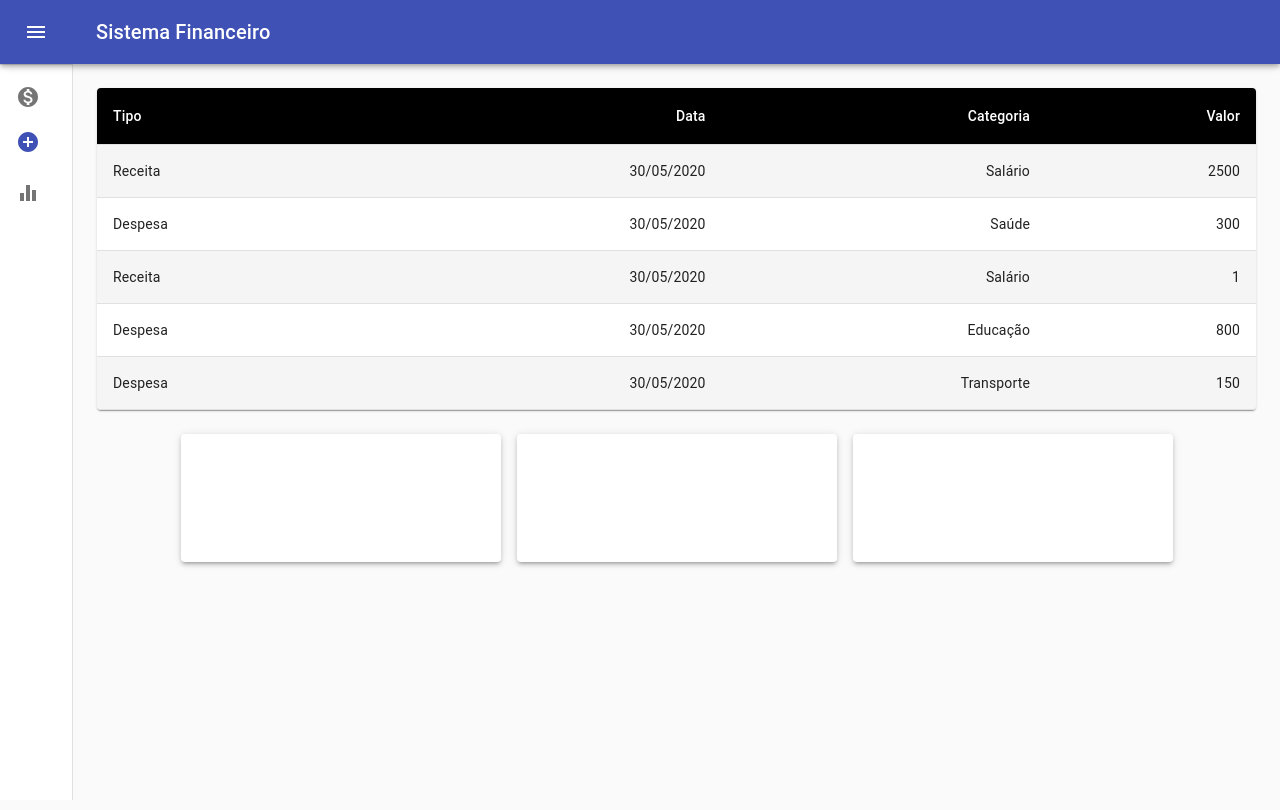
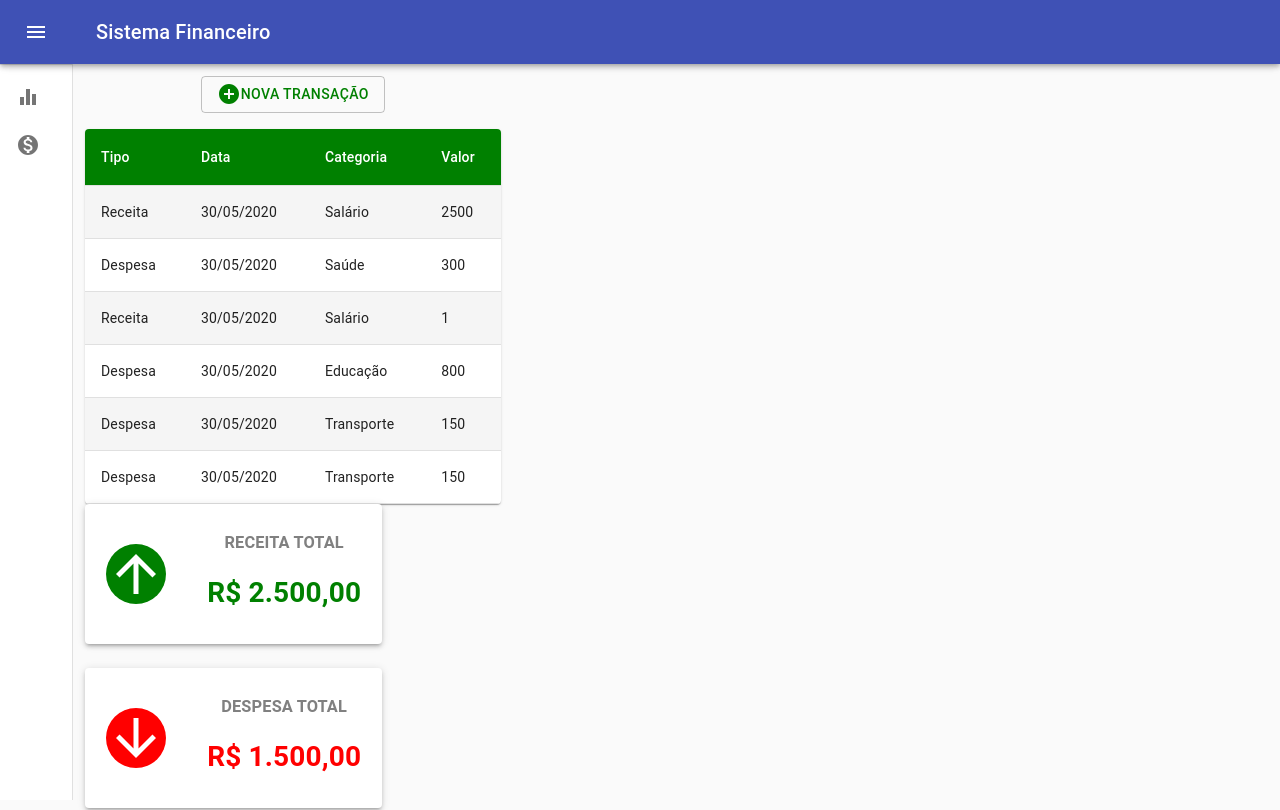
Before and after one commit to walkiriagss/financeira, a React (Create React App) app: page / in a window 1280 px wide. Shown: the top 810 px of the page. Built offline with nearby package versions, Linux system fonts and the light colour scheme.

Commit message:
cadro, tebela e dashboard

```diff
--- a/src/Components/Cadastro.js
+++ b/src/Components/Cadastro.js
@@ -4,16 +4,28 @@ import TextField from '@material-ui/core/TextField';
 import Dialog from '@material-ui/core/Dialog';
 import DialogActions from '@material-ui/core/DialogActions';
 import DialogContent from '@material-ui/core/DialogContent';
-import DialogContentText from '@material-ui/core/DialogContentText';
 
 import { makeStyles } from '@material-ui/core/styles';
 import InputLabel from '@material-ui/core/InputLabel';
 import MenuItem from '@material-ui/core/MenuItem';
 import FormControl from '@material-ui/core/FormControl';
 import Select from '@material-ui/core/Select';
+import Input from '@material-ui/core/Input';
+import InputAdornment from '@material-ui/core/InputAdornment';
+
+import Grid from '@material-ui/core/Grid';
+import DateFnsUtils from '@date-io/date-fns';
+import {
+  MuiPickersUtilsProvider,
+  KeyboardDatePicker,
+} from '@material-ui/pickers';
+import Typography from '@material-ui/core/Typography';
 
 import DialogTitle from '@material-ui/core/DialogTitle';
 import AddCircleIcon from '@material-ui/icons/AddCircle';
+import ImportExportIcon from '@material-ui/icons/ImportExport';
+import TurnedInIcon from '@material-ui/icons/TurnedIn';
+import AttachMoneyIcon from '@material-ui/icons/AttachMoney';
 
 const useStyles = makeStyles((theme) => ({
     button: {
@@ -53,17 +65,61 @@ export default function FormDialog() {
     setOpenSelect(true);
   };
 
+  const [cat, setCat] = React.useState('');
+  const [openSelectCat, setOpenSelectCat] = React.useState(false);
+
+  const handleChangeCat = (event) => {
+    setCat(event.target.value);
+  };
+
+  const handleCloseSelectCat = () => {
+    setOpenSelectCat(false);
+  };
+
+  const handleOpenSelectCat = () => {
+    setOpenSelectCat(true);
+  };
+
+  const [selectedDate, setSelectedDate] = React.useState(new Date('2014-08-18'));
+
+  const handleDateChange = (date) => {
+    setSelectedDate(date);
+  };
+
 
   return (
     <div>
-        <AddCircleIcon variant="outlined" color="primary" onClick={handleClickOpen}>
-        Open form dialog
-        </AddCircleIcon>
+        <Button variant="outlined" style={{color:'green'}} onClick={handleClickOpen}>
+          <AddCircleIcon ></AddCircleIcon>
+          NOVA TRANSAÇÃO
+        </Button>
         <Dialog open={open} onClose={handleClose} aria-labelledby="form-dialog-title">
-            <DialogTitle id="form-dialog-title">Nova Transação</DialogTitle>
+            <DialogTitle id="form-dialog-title" style={{color:'green'}}>Nova Transação</DialogTitle>
             <DialogContent>
-                <FormControl className={classes.formControl}>
-                    <InputLabel id="demo-controlled-open-select-label">Tipo</InputLabel>
+            <Typography gutterBottom style={{color:'green'}}>
+              Preencha as informações abaixo para adicionar uma nova transação
+            </Typography>
+              <MuiPickersUtilsProvider utils={DateFnsUtils}>
+                  <Grid container justify="space-around">
+                    <KeyboardDatePicker
+                      style={{width:'100%'}}
+                      margin="normal"
+                      id="date-picker-dialog"
+                      label="Data"
+                      format="MM/dd/yyyy"
+                      value={selectedDate}
+                      onChange={handleDateChange}
+                      KeyboardButtonProps={{
+                        'aria-label': 'change date',
+                      }}
+                    />
+                  </Grid>
+                </MuiPickersUtilsProvider>
+
+                <MuiPickersUtilsProvider utils={DateFnsUtils} >
+                  <Grid container justify="space-around">
+                    <FormControl className={classes.formControl} style={{width:'100%'}}>
+                        <InputLabel id="demo-controlled-open-select-label"><ImportExportIcon/>Tipo</InputLabel>
                         <Select
                         labelId="demo-controlled-open-select-label"
                         id="demo-controlled-open-select"
@@ -77,24 +133,21 @@ export default function FormDialog() {
                         <MenuItem value={20}>Despesa</MenuItem>
                         </Select>
                     </FormControl>
-                <TextField
-                    autoFocus
-                    margin="dense"
-                    id="name"
-                    label="Data"
-                    type="email"
-                    fullWidth
-                />
-                <FormControl className={classes.formControl}>
-                    <InputLabel id="demo-controlled-open-select-label">Tipo</InputLabel>
+                  </Grid>
+                </MuiPickersUtilsProvider>
+
+                <MuiPickersUtilsProvider utils={DateFnsUtils}>
+                  <Grid container justify="space-around">
+                    <FormControl className={classes.formControl} style={{width:'100%'}}>
+                        <InputLabel htmlFor="input-with-icon-adornment"><TurnedInIcon/>Categoria</InputLabel>
                         <Select
                         labelId="demo-controlled-open-select-label"
                         id="demo-controlled-open-select"
-                    open={openSelect}
-                    onClose={handleCloseSelect}
-                    onOpen={handleOpenSelect}
-                    value={age}
-                    onChange={handleChange}
+                        open={openSelectCat}
+                        onClose={handleCloseSelectCat}
+                        onOpen={handleOpenSelectCat}
+                        value={cat}
+                        onChange={handleChangeCat}
                         >
                         <MenuItem value={10}>Salário</MenuItem>
                         <MenuItem value={20}>Achado</MenuItem>
@@ -103,21 +156,30 @@ export default function FormDialog() {
                         <MenuItem value={20}>Outros</MenuItem>
                         </Select>
                     </FormControl>
-                <TextField
-                    autoFocus
-                    margin="dense"
-                    id="name"
-                    label="Valor"
-                    type="email"
-                    fullWidth
+                  </Grid>
+                </MuiPickersUtilsProvider>
+                <MuiPickersUtilsProvider utils={DateFnsUtils}>
+                  <Grid container justify="space-around">
+                    <FormControl className={classes.margin} style={{width:'100%'}}>
+                      <InputLabel htmlFor="input-with-icon-adornment">Valor</InputLabel>
+                        <Input
+                          id="input-with-icon-adornment"
+                          startAdornment={
+                            <InputAdornment position="start">
+                              <AttachMoneyIcon />
+                            </InputAdornment>
+                          }
                         />
+                    </FormControl>
+                  </Grid>
+                </MuiPickersUtilsProvider>
             </DialogContent>
-            <DialogActions>
-                <Button onClick={handleClose} color="primary">
-                    Cancel
+            <DialogActions >
+                <Button variant="outlined" onClick={handleClose} style={{color:'red'}}>
+                    Cancelar
                 </Button>
-                <Button onClick={handleClose} color="primary">
-                    Subscribe
+                <Button variant="outlined" onClick={handleClose} style={{color:'blue'}}>
+                    Adicionar
                 </Button>
             </DialogActions>
       </Dialog>
--- /dev/null
+++ b/src/Components/Dashboard.js
@@ -0,0 +1,102 @@
+import React, { useState } from 'react';
+import { Chart } from "react-google-charts";
+import { makeStyles } from '@material-ui/core/styles';
+import Paper from '@material-ui/core/Paper';
+import Grid from '@material-ui/core/Grid';
+const useStyles = makeStyles((theme) => ({
+    root: {
+      display: 'flex',
+      justifyContent:"center",
+      flexWrap: 'wrap',
+      '& > *': {
+
+      },
+    },
+    paper: {
+        width: '100%',
+      },
+  }));
+
+function Dashboard() {
+    const classes = useStyles();
+
+    const [options, setOptions] = useState({
+        title: 'Receitas por Categoria',
+        is3D: true,
+    });
+    const [optionsBar, setOptionsBar] = useState({
+        title: 'Despesas por Categoria',
+        is3D: true,
+    });
+    const [optionsBalanco, setOptionsBalanco] = useState({
+        title: 'Balanço Geral',
+        bar: { groupWidth: '95%' },
+        legend: { position: 'none' },
+    });
+    const [data, setData] = useState([
+        ['Salário', 'Quantidade'],
+        ['Salário', 100],
+
+    ]);
+    const [dataBar, setDataBar] = useState([
+        ['Salário', 'Quantidade'],
+        ['Saúde', 300],
+        ['Educação', 800],
+        ['Transporte', 150],
+    ])
+    const [dataBalaco, setDataBalanco] = useState([
+            ['Receita','Despesa',
+            { role: 'style' },
+            {
+                sourceColumn: 0,
+                role: 'annotation',
+                type: 'string',
+                calc: 'stringify',
+            },
+            ],
+            ['Despesa', 1500, 'red', null],
+            ['Receita', 3500, 'color: blue', null],
+    ])
+    return (
+        <div className={classes.root}>
+            <Grid container spacing={3} style={{display: 'flex', justifyContent:"center", alignItems: 'center'}}>
+                <Grid item xs={12} sm={12} md={12} lg={10} xl={10}>
+                <Paper className={classes.paper} elevation={3}>
+                    <Chart
+                    width={'100%'}
+                    height={'500px'}
+                    chartType="PieChart"
+                    data={data}
+                    options={options}
+                    />
+                </Paper>
+                </Grid>
+                <Grid item xs={12} sm={12} md={12} lg={10} xl={10}>
+                <Paper className={classes.paper} elevation={3}>
+                    <Chart
+                    width={'100%'}
+                    height={'500px'}
+                    chartType="PieChart"
+                    data={dataBar}
+                    options={optionsBar}
+                    />
+                </Paper>
+                </Grid>
+                <Grid item xs={12} sm={12} md={12} lg={10} xl={10}>
+                <Paper className={classes.paper} elevation={3}>
+                    <Chart
+                    width={'100%'}
+                    height={'500px'}
+                    chartType="BarChart"
+                    data={dataBalaco}
+                    options={optionsBalanco}
+                    />
+                </Paper>
+                </Grid>
+            </Grid>
+        </div>
+
+    );
+}
+
+export default Dashboard;
--- /dev/null
+++ b/src/Components/Inicial.js
@@ -0,0 +1,22 @@
+import Table from '../Components/Table';
+import Paper from '../Components/Paper';
+import Cadastro from '../Components/Cadastro'
+import Grid from '@material-ui/core/Grid';
+import Typography from '@material-ui/core/Typography';
+function App() {
+  return (
+    <div className="App">
+        <Grid item xs={12} sm={12} md={12} lg={7} xl={6}>
+            <Typography paragraph style={{ justifyContent:"flex-start"}}>
+                <Cadastro />
+            </Typography>
+                <Table/>
+        </Grid>
+        <Grid item xs={12} sm={12} md={12} lg={5} xl={6}>
+            <Paper/>
+        </Grid>
+    </div>
+  );
+}
+
+export default App;
--- a/src/Components/Menu.js
+++ b/src/Components/Menu.js
@@ -1,6 +1,7 @@
 import React from 'react';
 import clsx from 'clsx';
 import { makeStyles, useTheme } from '@material-ui/core/styles';
+import Grid from '@material-ui/core/Grid';
 //icons material ui
 import Drawer from '@material-ui/core/Drawer';
 import AppBar from '@material-ui/core/AppBar';
@@ -20,15 +21,17 @@ import AddCircleIcon from '@material-ui/icons/AddCircle';
 import EqualizerIcon from '@material-ui/icons/Equalizer';
 import MonetizationOnIcon from '@material-ui/icons/MonetizationOn';
 //import component
-import Table from './Table'
+import Inicial from './Inicial'
 import Paper from './Paper'
 import Cadastro from './Cadastro'
+import Dashboard from './Dashboard'
 
 const drawerWidth = 240;
 
 const useStyles = makeStyles((theme) => ({
   root: {
     display: 'flex',
+    justifyContent: 'center'
   },
   appBar: {
     zIndex: theme.zIndex.drawer + 1,
@@ -100,7 +103,35 @@ export default function MiniDrawer() {
   const handleDrawerClose = () => {
     setOpen(false);
   };
+  const [clicked, setClicked] = React.useState(true);
 
+  const [clickedDash, setClickedDash] = React.useState(false);
+
+  const handleClick = () => {
+      setClicked(true);
+      setClickedDash(false);
+      console.log("entra clicked:", clicked, clickedDash)
+  }
+
+  const handleClickDash = () => {
+    setClickedDash(true);
+    setClicked(false);
+    console.log("entra clicked:", clicked, clickedDash)
+  }
+
+  const itemList = [
+    {
+      text:'Dashboard',
+      icon:<EqualizerIcon />,
+      onClick: () => handleClick()
+    },
+    {
+      text:'Transações',
+      icon:<MonetizationOnIcon/>,
+      onClick: () => handleClickDash()
+    }
+  ]
+console.log("clicked:", clicked, clickedDash)
   return (
     <div className={classes.root}>
       <CssBaseline />
@@ -147,23 +178,22 @@ export default function MiniDrawer() {
         </div>
         <Divider />
         <List>
-          {['Adicionar', 'Dashboard', 'Transações'].map((text, index) => (
-            <ListItem button key={text}>
-              <ListItemIcon>{index === 1 ? <Cadastro /> : index === 2 ? <EqualizerIcon /> : <MonetizationOnIcon/>}</ListItemIcon>
+          {itemList.map((item, index) => {
+            const { text, icon, onClick } = item;
+            return(
+            <ListItem button key={text} onCLick={onClick}>
+              {icon && <ListItemIcon>{icon}</ListItemIcon>}
               <ListItemText primary={text} />
             </ListItem>
-          ))}
+            );
+          })}
         </List>
       </Drawer>
       <main className={classes.content}>
-        <div className={classes.toolbar} />
-        <Typography paragraph>
-            <Table/>
-        </Typography>
-            <Paper/>
-        <Typography paragraph>
-
-        </Typography>
+        <div className={classes.toolbar}/>
+          <Grid container spacing={3} >
+           {clicked ? <Inicial/> : <Dashboard/>}
+        </Grid>
       </main>
     </div>
   );
--- a/src/Components/Paper.js
+++ b/src/Components/Paper.js
@@ -1,29 +1,57 @@
 import React from 'react';
 import { makeStyles } from '@material-ui/core/styles';
 import Paper from '@material-ui/core/Paper';
+import Grid from '@material-ui/core/Grid';
+import ArrowUpwardIcon from '@material-ui/icons/ArrowUpward';
+import ArrowDownwardIcon from '@material-ui/icons/ArrowDownward';
+import AccountBalanceWalletIcon from '@material-ui/icons/AccountBalanceWallet';
 
 const useStyles = makeStyles((theme) => ({
   root: {
     display: 'flex',
-    justifyContent:"center",
-    flexWrap: 'wrap',
-    '& > *': {
-      margin: theme.spacing(1),
-      width: theme.spacing(40),
-      height: theme.spacing(16),
+  },
+  paper: {
+    height: 140,
+    width: '100%',
+  },
 
-    },
-  },
 }));
 
 export default function SimplePaper() {
   const classes = useStyles();
 
   return (
-    <div className={classes.root} >
-      <Paper elevation={3} />
-      <Paper elevation={3}/>
-      <Paper elevation={3} />
+    <div className={classes.root}>
+      <Grid container spacing={3}>
+        <Grid item xs={12} sm={12} md={4} lg={12} xl={12}>
+          <Paper className={classes.paper} elevation={3} style={{display: 'flex', justifyContent:"space-around", alignItems: 'center'}}>
+            <ArrowUpwardIcon style={{ backgroundColor:"green", color:'white', borderRadius:"100%", fontSize:'60px'}}/>
+            <div style={{display: 'block', justifyContent:"flex-end", color:'green'}}>
+              <h3 style={{color:'grey'}}>RECEITA TOTAL</h3>
+              <h1>R$ 2.500,00</h1>
+            </div>
+          </Paper>
+        </Grid>
+        <Grid item xs={12} sm={12} md={4} lg={12} xl={12}>
+        <Paper className={classes.paper} elevation={3} style={{display: 'flex', justifyContent:"space-around", alignItems: 'center'}}>
+            <ArrowDownwardIcon style={{ backgroundColor:"red", color:'white', borderRadius:"100%", fontSize:'60px'}}/>
+            <div style={{display: 'block', justifyContent:"flex-end", color:'red'}}>
+              <h3 style={{color:'grey'}}>DESPESA TOTAL</h3>
+              <h1>R$ 1.500,00</h1>
+            </div>
+          </Paper>
+        </Grid>
+        <Grid item xs={12} sm={12} md={4} lg={12} xl={12}>
+          <Paper className={classes.paper} elevation={3} style={{display: 'flex', justifyContent:"space-around", alignItems: 'center'}}>
+            <AccountBalanceWalletIcon style={{ backgroundColor:"blue", color:'white', borderRadius:"100%", fontSize:'60px'}}/>
+            <div style={{display: 'block', justifyContent:"flex-end", color:'blue'}}>
+              <h3 style={{color:'grey'}}>BALANÇO GERAL</h3>
+              <h1> + R$ 1.000,00</h1>
+            </div>
+          </Paper>
+        </Grid>
+      </Grid>
     </div>
+
   );
 }
--- a/src/Components/Table.js
+++ b/src/Components/Table.js
@@ -7,14 +7,20 @@ import TableContainer from '@material-ui/core/TableContainer';
 import TableHead from '@material-ui/core/TableHead';
 import TableRow from '@material-ui/core/TableRow';
 import Paper from '@material-ui/core/Paper';
+import { PermDeviceInformationTwoTone } from '@material-ui/icons';
 
 const StyledTableCell = withStyles((theme) => ({
   head: {
-    backgroundColor: theme.palette.common.black,
+    backgroundColor: "green",
     color: theme.palette.common.white,
   },
   body: {
     fontSize: 14,
+  },
+  flexContainer: {
+    display: 'flex',
+    alignItems: 'center',
+    boxSizing: 'border-box',
   },
 }))(TableCell);
 
@@ -36,13 +42,16 @@ const rows = [
   createData('Receita', '30/05/2020', 'Salário', 1.000),
   createData('Despesa', '30/05/2020', 'Educação', 800),
   createData('Despesa', '30/05/2020', 'Transporte', 150),
+  createData('Despesa', '30/05/2020', 'Transporte', 150),
+
 ];
 
 const useStyles = makeStyles({
   table: {
-    minWidth: 700,
+    width: '100%',
   },
 });
+
 
 export default function CustomizedTables() {
   const classes = useStyles();
@@ -53,20 +62,18 @@ export default function CustomizedTables() {
         <TableHead>
           <TableRow>
             <StyledTableCell>Tipo</StyledTableCell>
-            <StyledTableCell align="right">Data</StyledTableCell>
-            <StyledTableCell align="right">Categoria</StyledTableCell>
-            <StyledTableCell align="right">Valor</StyledTableCell>
+            <StyledTableCell>Data</StyledTableCell>
+            <StyledTableCell>Categoria</StyledTableCell>
+            <StyledTableCell>Valor</StyledTableCell>
           </TableRow>
         </TableHead>
         <TableBody>
           {rows.map((row) => (
             <StyledTableRow key={row.name}>
-              <StyledTableCell component="th" scope="row">
-                {row.tipo}
-              </StyledTableCell>
-              <StyledTableCell align="right">{row.data}</StyledTableCell>
-              <StyledTableCell align="right">{row.categoria}</StyledTableCell>
-              <StyledTableCell align="right">{row.valor}</StyledTableCell>
+              <StyledTableCell>{row.tipo}</StyledTableCell>
+              <StyledTableCell>{row.data}</StyledTableCell>
+              <StyledTableCell>{row.categoria}</StyledTableCell>
+              <StyledTableCell>{row.valor}</StyledTableCell>
             </StyledTableRow>
           ))}
         </TableBody>
```
Also changed, not shown: package.json (+12 -0 lines), src/Views/Transacoes.js (added, +10 -0 lines), src/Views/Cadastro.js (added), src/Views/Dashboard.js (added), 1 other file (tests, documents, lock files or other folders). Lines whose indentation alone changed are shown as unchanged.
